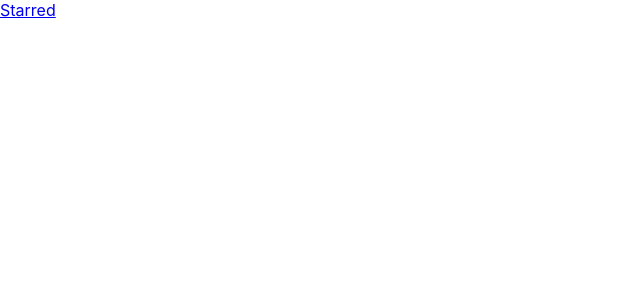
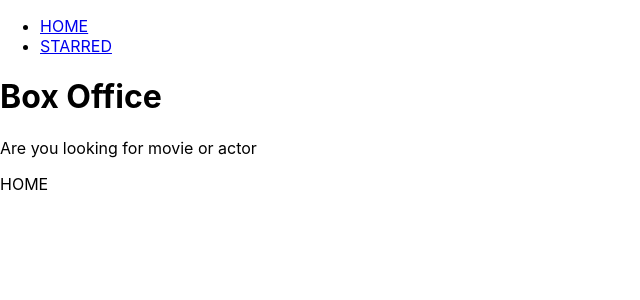
Before and after one commit to Sangarananthan/Box-office, a React (Create React App) app: page / in a window 1280 px wide. Shown: the top 300 px of the page, without its empty margins (0-640 px from the left). Built offline with nearby package versions, Linux system fonts and the light colour scheme.

Commit message:
Configured Layout

```diff
--- a/src/App.jsx
+++ b/src/App.jsx
@@ -1,12 +1,15 @@
 import { BrowserRouter, Route, Routes } from 'react-router-dom';
 import Home from './pages/Home';
 import Starred from './pages/Starred';
+import MainLayout from './pages/Components/MainLayout';
 const App = () => {
   return (
     <BrowserRouter>
       <Routes>
-        <Route path="/" element={<Home />} />
-        <Route path="/starred" element={<Starred />} />
+        <Route element={<MainLayout />}>
+          <Route path="/" element={<Home />} />
+          <Route path="/starred" element={<Starred />} />
+        </Route>
         <Route path="*" element={<h2>Page not found 404 :)</h2>} />
         {/* <Route path="/" element={<App />}>
           <Route index element={<Home />} />
--- /dev/null
+++ b/src/pages/Components/AppTittle.jsx
@@ -0,0 +1,14 @@
+const AppTittle = props => {
+  const {
+    title = 'Box Office',
+    subtitle = 'Are you looking for movie or actor',
+  } = props;
+  return (
+    <div>
+      <h1>{title}</h1>
+      <p>{subtitle}</p>
+    </div>
+  );
+};
+
+export default AppTittle;
--- /dev/null
+++ b/src/pages/Components/MainLayout.jsx
@@ -0,0 +1,14 @@
+import { Outlet } from 'react-router-dom';
+import Navs from './Navs';
+import AppTittle from './AppTittle';
+const MainLayout = () => {
+  return (
+    <div>
+      <Navs />
+      <AppTittle />
+      <Outlet />
+    </div>
+  );
+};
+
+export default MainLayout;
--- /dev/null
+++ b/src/pages/Components/Navs.jsx
@@ -0,0 +1,26 @@
+import { Link } from 'react-router-dom';
+const LINKS = [
+  {
+    text: 'HOME',
+    to: '/',
+  },
+  {
+    text: 'STARRED',
+    to: '/starred',
+  },
+];
+const Navs = () => {
+  return (
+    <div>
+      <ul>
+        {LINKS.map(item => (
+          <li key={item.to}>
+            <Link to={item.to}>{item.text}</Link>
+          </li>
+        ))}
+      </ul>
+    </div>
+  );
+};
+
+export default Navs;
--- a/src/pages/Home.jsx
+++ b/src/pages/Home.jsx
@@ -1,11 +1,5 @@
-import { Link } from 'react-router-dom';
-
 const Home = () => {
-  return (
-    <div>
-      <Link to={'/starred'}>Starred</Link>
-    </div>
-  );
+  return <div>HOME </div>;
 };
 
 export default Home;
```
